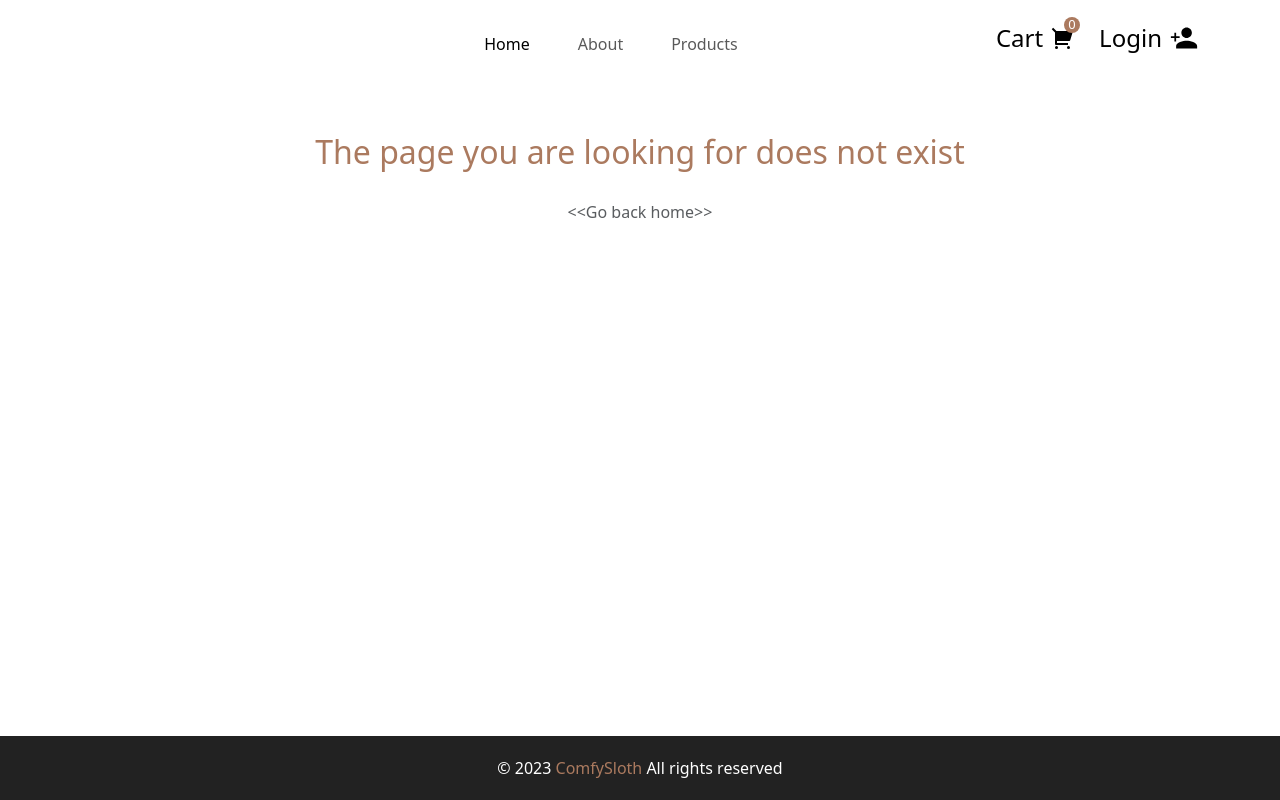
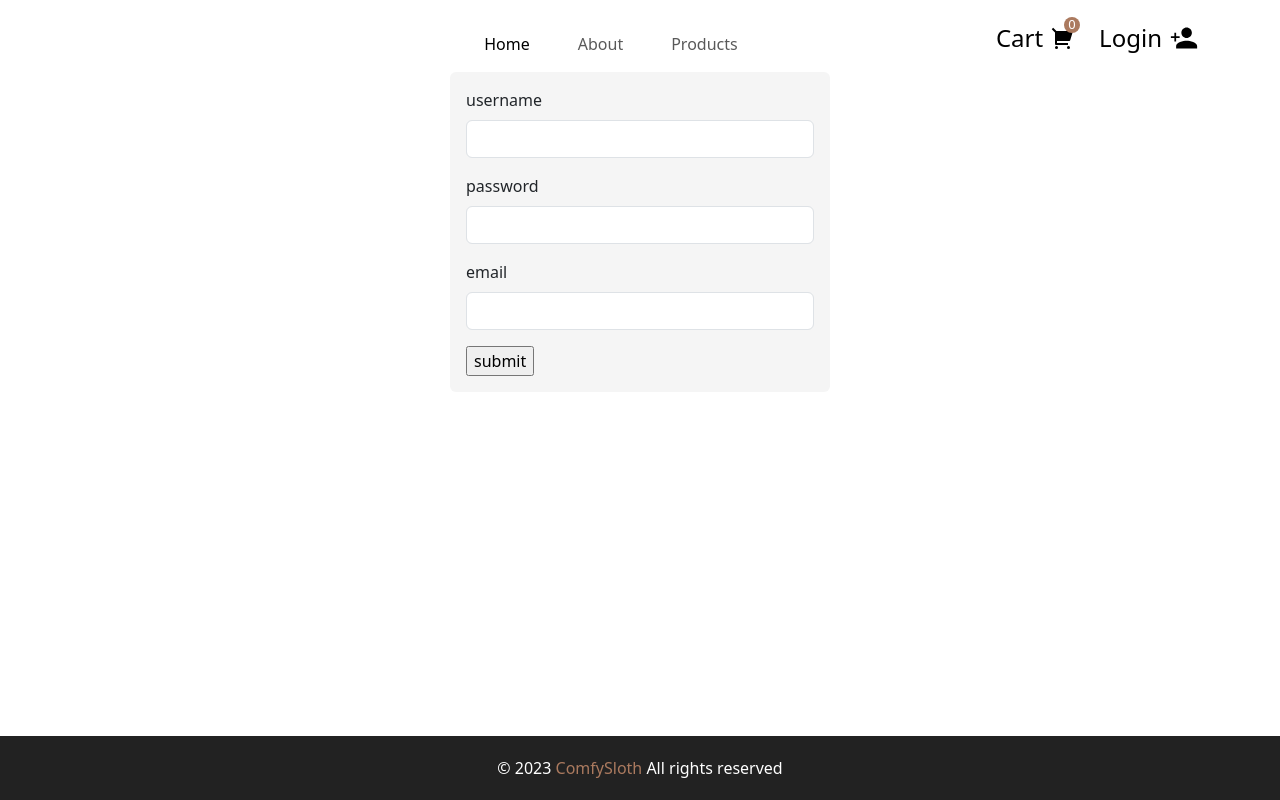
Before and after one commit to faran1385/ComfySloth, a React (Create React App) app: page /signin in a window 1280 px wide. Built offline with nearby package versions, Linux system fonts and the light colour scheme; no server answers.

Commit message:
inital sign in form added

```diff
--- a/src/App.js
+++ b/src/App.js
@@ -6,6 +6,9 @@ import {About} from "./pages/About";
 import {AppProvider} from "./context";
 import {Products} from "./pages/Products";
 import {Product} from "./pages/product"
+import {Login} from "./Components/Login";
+import {Signin} from "./Components/Signin";
+
 function App() {
     return (
         <BrowserRouter>
@@ -16,6 +19,8 @@ function App() {
                         <Route path={"about"} element={<About/>}/>
                         <Route path={"cart"}/>
                         <Route path={"products"} element={<Products/>}/>
+                        <Route path={"signin"} element={<Signin/>}/>
+                        <Route path={"login"} element={<Login/>}/>
                         <Route path={"product/:productId"} element={<Product/>}/>
                         <Route path={"*"} element={<NotFound/>}/>
                     </Route>
--- a/src/Components/Header.js
+++ b/src/Components/Header.js
@@ -28,7 +28,8 @@ export function Header() {
         linkUnderline.current.style.left = event.target.getBoundingClientRect().left + "px"
         linkUnderline.current.style.top = (event.target.getBoundingClientRect().top + event.target.getBoundingClientRect().height) + "px"
     }
-
+    //getting the condition of user login
+        const {isLogin}=useGlobalContextAPI()
     return (
         <header>
             <div ref={linkUnderline}
@@ -104,12 +105,12 @@ export function Header() {
                                     </Link>
                                 </div>
                                 <div className={"col-lg-auto col-6"}>
-                                    <a href={"#"} className={"text-decoration-none text-black"}>
+                                    <Link to={`${isLogin?'':"signin"}`} className={"text-decoration-none text-black"}>
                                         <div className={"d-flex ms-4"}>
                                             <h4 className={"me-2"}>Login</h4>
                                             <IoMdPersonAdd className={"fs-3"}/>
                                         </div>
-                                    </a>
+                                    </Link>
                                 </div>
                             </div>
                         </div>
--- /dev/null
+++ b/src/Components/Login.js
@@ -0,0 +1,7 @@
+export function Login() {
+    return (
+        <>
+
+        </>
+    )
+}
--- /dev/null
+++ b/src/Components/Signin.js
@@ -0,0 +1,25 @@
+export function Signin() {
+    return (
+        <div className={"container"}>
+            <div className={"row justify-content-center"}>
+                <form action={""} method={"post"} className={"col-4 p-3 rounded-2 "} style={{background:"#F5F5F5"}}>
+                    <div className={"mb-3"}>
+                        <label className={"form-label"} htmlFor={"#username"} style={{fontWeight:400}}>username</label>
+                        <input className={"form-control"} id={"username"} autoComplete={"off"}/>
+                    </div>
+                    <div className={"mb-3"}>
+                        <label className={"form-label"} htmlFor={"#password"} style={{fontWeight:400}}>password</label>
+                        <input className={"form-control"} id={"password"} autoComplete={"off"}/>
+                    </div>
+                    <div className={"mb-3"}>
+                        <label className={"form-label"} htmlFor={"#email"} style={{fontWeight:400}}>email</label>
+                        <input className={"form-control"} id={"email"} autoComplete={"off"}/>
+                    </div>
+                    <div>
+                        <input value={"submit"} type={"submit"} />
+                    </div>
+                </form>
+            </div>
+        </div>
+    );
+}
--- a/src/context.js
+++ b/src/context.js
@@ -5,6 +5,8 @@ import {useFetch} from "./useFetch";
 const AppContext = React.createContext();
 
 export function AppProvider({children}) {
+    //checking if user has logged in
+    const [isLogin,setLogin]=useState(false)
     //search input infos
     const [searchInput,setSearchInput]=useState('')
     //these are filters information
@@ -107,6 +109,8 @@ export function AppProvider({children}) {
 
     return (
         <AppContext.Provider value={{
+            isLogin,
+            setLogin,
             fetchProduct,
             FetchCaller,
             INITIAL_VALUE_OF_FILTERED_PRODUCTS,
--- a/src/pages/product.js
+++ b/src/pages/product.js
@@ -91,12 +91,12 @@ export function Product() {
                         <div className={"col-4"}>
                             <span className={"fs-4"}>${Number(price).toLocaleString()}</span>
                         </div>
-                        <div className={"col-4"}>
+                        <div className={`col-sm-4 ${productCount!==null?"col-8":"col-4"} d-flex justify-content-sm-center justify-content-end`}>
                             <small className={`${productCount ? "d-block" : "d-none"}`}>in the <Link
                                 className={"text-decoration-none"} style={{color: "#19bfd3", cursor: "pointer"}}>shopping
                                 cart</Link></small>
                         </div>
-                        <div className={"col-4 d-flex justify-content-end align-items-center "}>
+                        <div className={`col-sm-4 mt-sm-0 d-flex justify-content-sm-end justify-content-center ${productCount!==null?"mt-4 col-12 ":"mt-0 col-4"} align-items-center `}>
 
                             {productCount === null ?
                                 <button className={"buy-btn btn"} onClick={() => setProductCount(1)}>Add To
```
